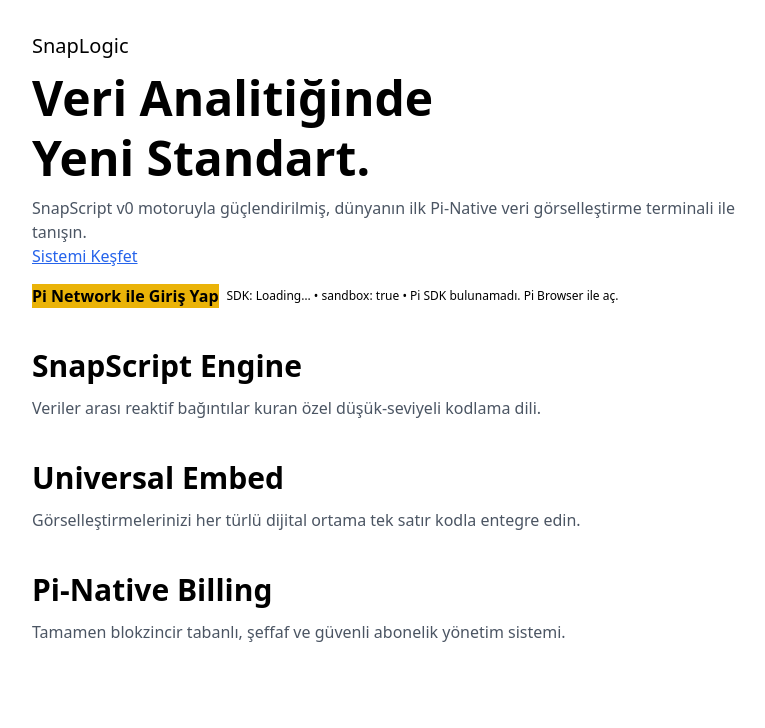
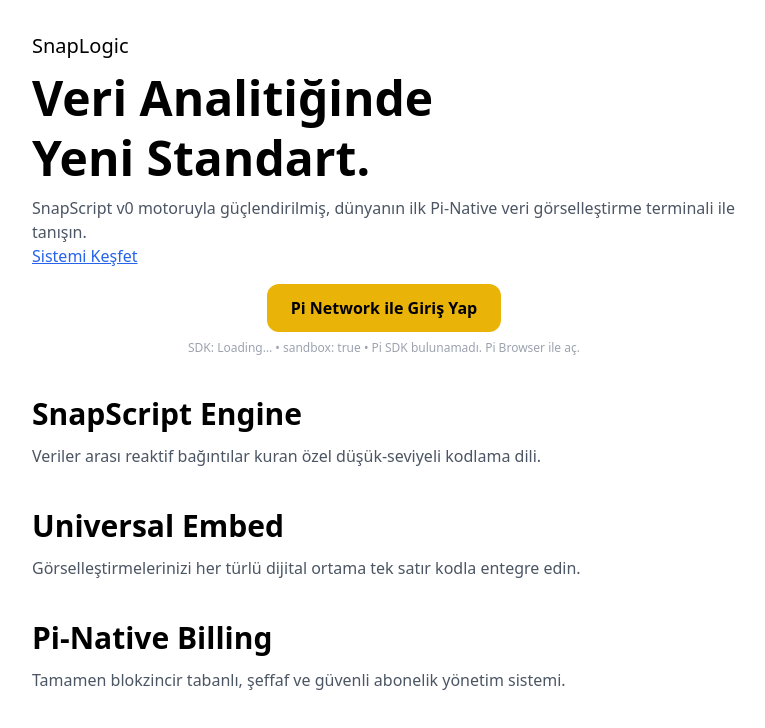
Before and after one commit to Bugsbuny24/tradepi, a Next.js app: page / in a window 1280 px wide. Shown: the top 728 px of the page, without its empty margins (256-1021 px from the left). Built offline with nearby package versions, Linux system fonts and the light colour scheme.

Commit message:
Update tailwind.config.ts

```diff
--- a/tailwind.config.ts
+++ b/tailwind.config.ts
@@ -1,8 +1,13 @@
 import type { Config } from "tailwindcss";
 
 const config: Config = {
-  content: ["./app/**/*.{ts,tsx}", "./lib/**/*.{ts,tsx}"],
-  theme: { extend: {} },
+  content: [
+    "./app/**/*.{js,ts,jsx,tsx,mdx}",
+    "./components/**/*.{js,ts,jsx,tsx,mdx}"
+  ],
+  theme: {
+    extend: {}
+  },
   plugins: []
 };
 
```
